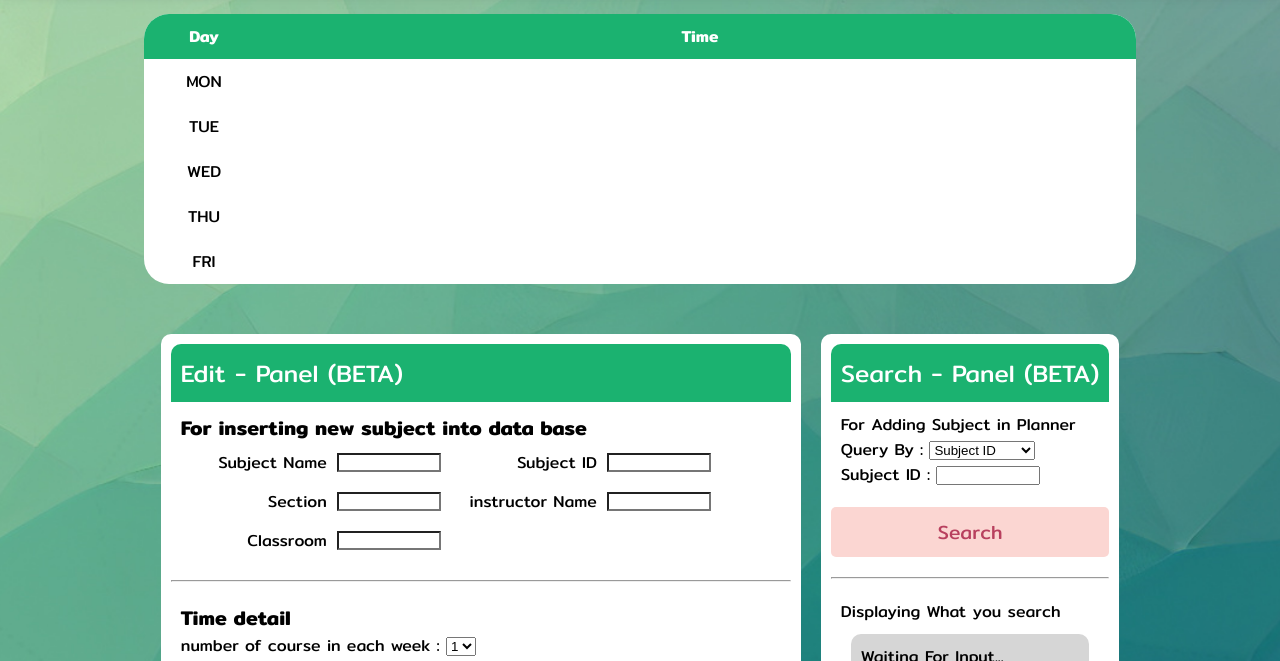
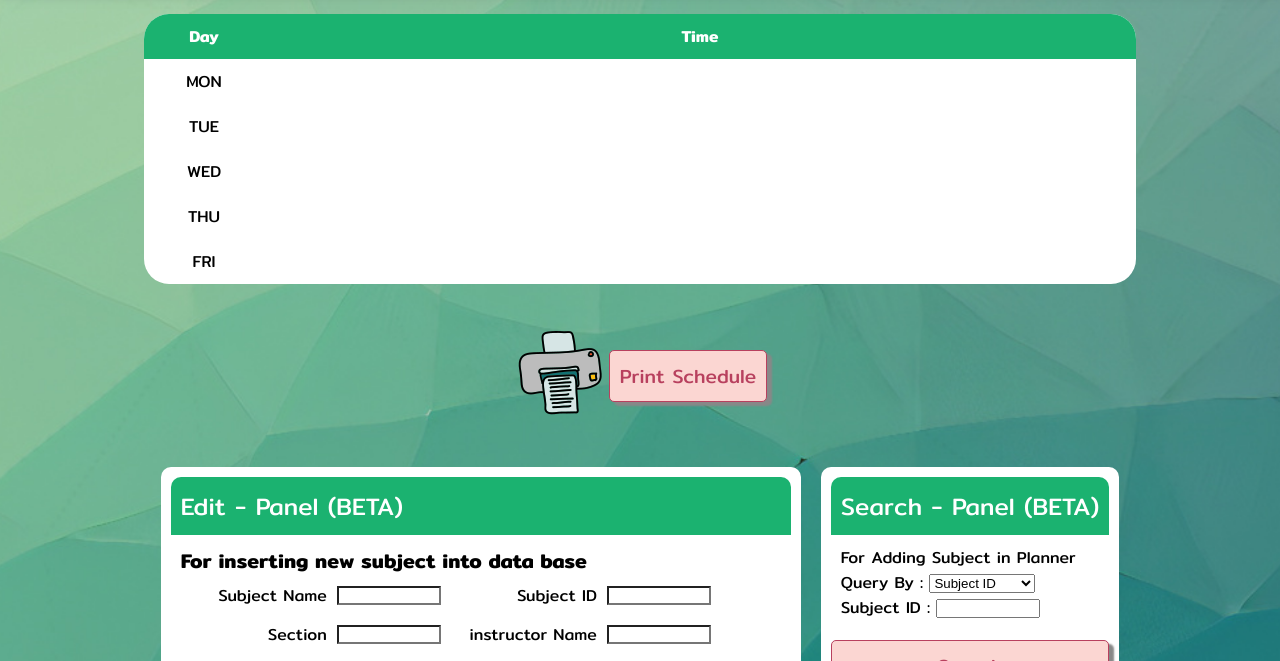
Before and after one commit to JinDamanee2544/PlannerWebsite-CEE16, a plain HTML site: page index.html in a window 1280 px wide. Shown: the part 116-777 px from the top of the page. Drawn offline with Linux system fonts and the light colour scheme; no server answers.

Commit message:
Revert "Revert "print button added""
This reverts commit 985c34c043b9a86d4c8e55346f5dabeaa22ebda8.

```diff
--- a/index.html
+++ b/index.html
@@ -27,7 +27,15 @@
         <section class="section-table" id="myTable">
             <!--Auto generate table in JS-->
         </section>
-        <section class="mainPanel">
+        <section style="margin-top: 0%;">
+            <div class="toprint">
+                <ul>
+                    <li><img src="images/print.png"></li>
+                    <li><button id="printbtn" onclick="window.print();">Print Schedule</button></li>
+                </ul>
+            </div>
+        </section>
+        <section class="mainPanel" id="mainPanel">
             <section class="section-editpanel" id="editpanel">
                 <div class="subHeader"> Edit - Panel (BETA) </div>
                 <div class="contentPanel">
--- a/style.css
+++ b/style.css
@@ -101,7 +101,8 @@ input{
 button{
     margin: 10px 0%;
     font-size: larger;
-    border: none;
+    border: 1px solid;
+    box-shadow: 5px 4px 2px #888888;
     padding: 10px;
     border-radius: 5px;
     background-color: #FBD6D2;
@@ -184,7 +185,9 @@ table th{
     margin: 0px;
 }
 .mainPanel section{
-    margin: 20px 10px;
+    margin-top: 0px;
+    margin-bottom: 20px;
+    margin-left: 10px; margin-right: 10px;
 }
 /* --------------------- Edit panel --------------------- */
 .section-editpanel{
@@ -364,3 +367,33 @@ table th{
         max-width: 620px;
     }
 }
+/* ---------- Toprint -------------*/
+.toprint{
+    padding: 10px 10px;
+    display: flex;
+    justify-content: flex-start;
+    flex-direction: column;
+    width: fit-content;
+    border-radius: 10px;
+}
+.toprint .print{
+    border-color: #000000;
+}
+.toprint ul {
+    display: flex;
+    align-items: center;
+}
+.toprint li {
+    display: inline;
+    list-style: none;
+    margin: 0%;
+    vertical-align: middle;
+}
+@media print{
+    body * {
+        visibility: hidden;
+    }
+    #myTable * {
+        visibility: visible;
+    }
+}
```
Also changed, not shown: images/print.png (added), script.js (line endings or trailing spaces).
